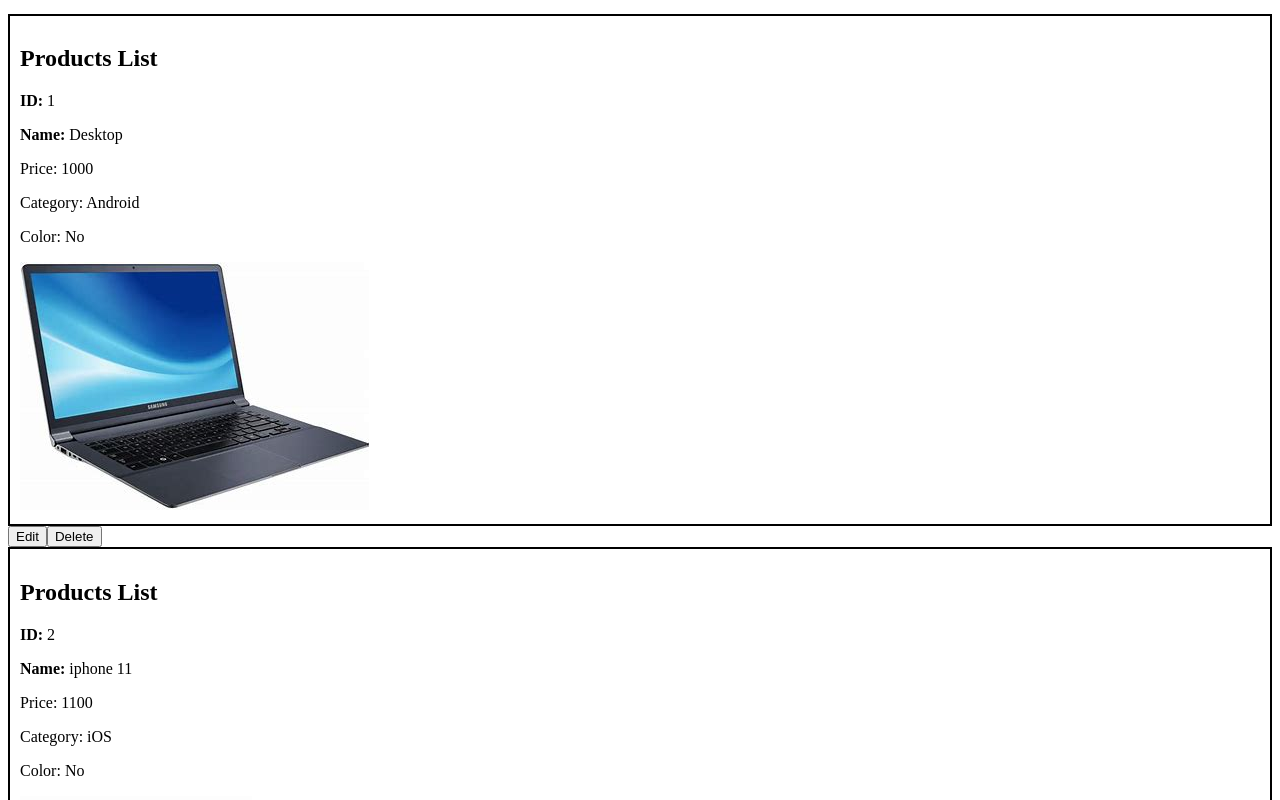
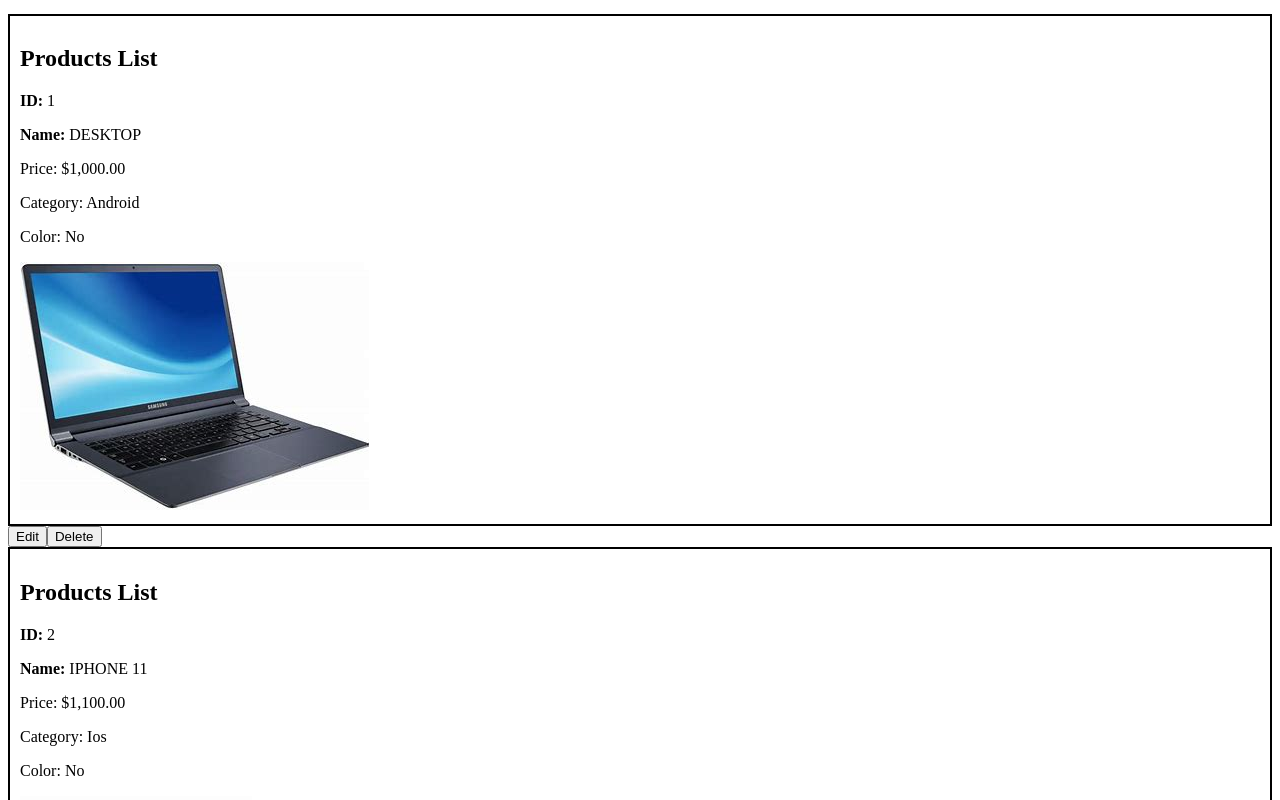
Before and after one commit to Aryanparmar123/Aryan_Parmar_Learning_Angular_new, an Angular app: page / in a window 1280 px wide. Shown: the part 720-1520 px from the top of the page. Built offline with nearby package versions, Linux system fonts and the light colour scheme.

Commit message:
three new pipes made titlecase uppercase and amount

```diff
--- a/src/app/content-list-item/content-list-item.component.html
+++ b/src/app/content-list-item/content-list-item.component.html
@@ -3,9 +3,9 @@
   <div  [ngClass]="{ 'even': product.id % 2 === 0, 'odd': product.id % 2 !== 0 }" style="border: 2px solid black; padding: 10px;">
   <h2>Products List</h2>
   <p><strong>ID:</strong> {{product.id}}</p>
-  <p><strong>Name:</strong> {{product.name}}</p>
-  <p>Price: {{product.price}}</p>
-  <p>Category: {{product.category}}</p>
+  <p><strong>Name:</strong> {{product.name | uppercase}}</p>
+  <p>Price: {{product.price | currency: 'CAD': "symbol-narrow"}}</p>
+  <p>Category: {{product.category | titlecase }}</p>
   <p>Color: {{product.color ? 'Yes': 'No'}}</p>
     <img [src]="product.imageUrl" alt="{{product.name}}"  />
   </div>
--- a/src/app/content-list/content-list.component.html
+++ b/src/app/content-list/content-list.component.html
@@ -24,9 +24,9 @@
     <tr *ngFor = "let product of productList; let i = index"
         [ngClass]="{ 'even': i % 2 === 0, 'odd': i % 2 !== 0 }">
       <td>{{ product.id }}</td>
-      <td>{{ product.name }}</td>
-      <td>{{ product.price }}</td>
-      <td>{{ product.category }}</td>
+      <td>{{ product.name | uppercase}}</td>
+      <td>{{ product.price | currency: 'CAD': "symbol-narrow"}}</td>
+      <td>{{ product.category| titlecase }}</td>
       <td>{{ product.color ? 'Yes' : 'No' }}</td>
 
 
```
Also changed, not shown: src/app/content-list-item/content-list-item.component.ts (+5 -2 lines), src/app/content-list/content-list.component.ts (+5 -2 lines).
